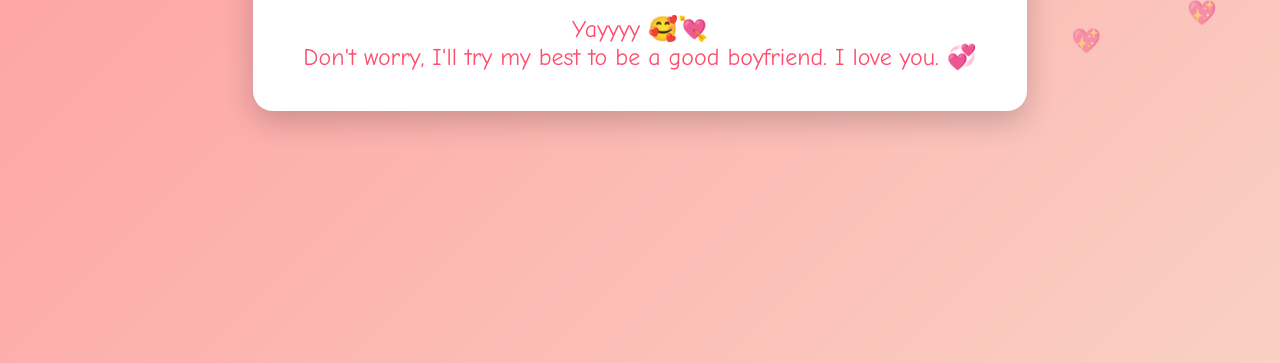
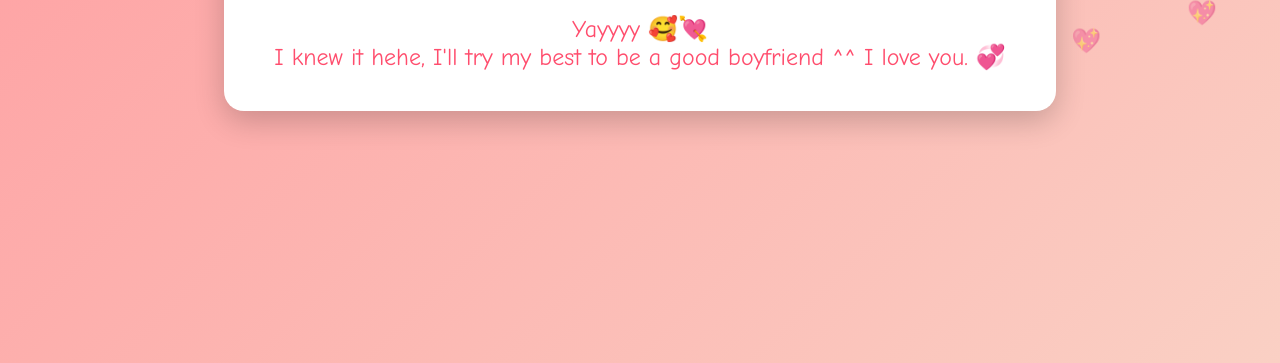
Before and after one commit to namntq04/pleasereadme, a plain HTML site: page index.html in a window 1280 px wide. Both pictures are taken after a click on the button "Yes 💖". Shown: the part 437-800 px from the top of the page. Drawn offline with Linux system fonts and the light colour scheme.

Commit message:
Update index.html

```diff
--- a/index.html
+++ b/index.html
@@ -136,7 +136,7 @@
     });
 
     yesBtn.addEventListener("click", () => {
-      message.innerHTML = "Yayyyy 🥰💘<br>Don't worry, I'll try my best to be a good boyfriend. I love you. 💞";
+      message.innerHTML = "Yayyyy 🥰💘<br>I knew it hehe, I'll try my best to be a good boyfriend ^^ I love you. 💞";
       noBtn.style.display = "none";
       yesBtn.style.transform = "scale(1.3)";
       startHeartRain();
```
